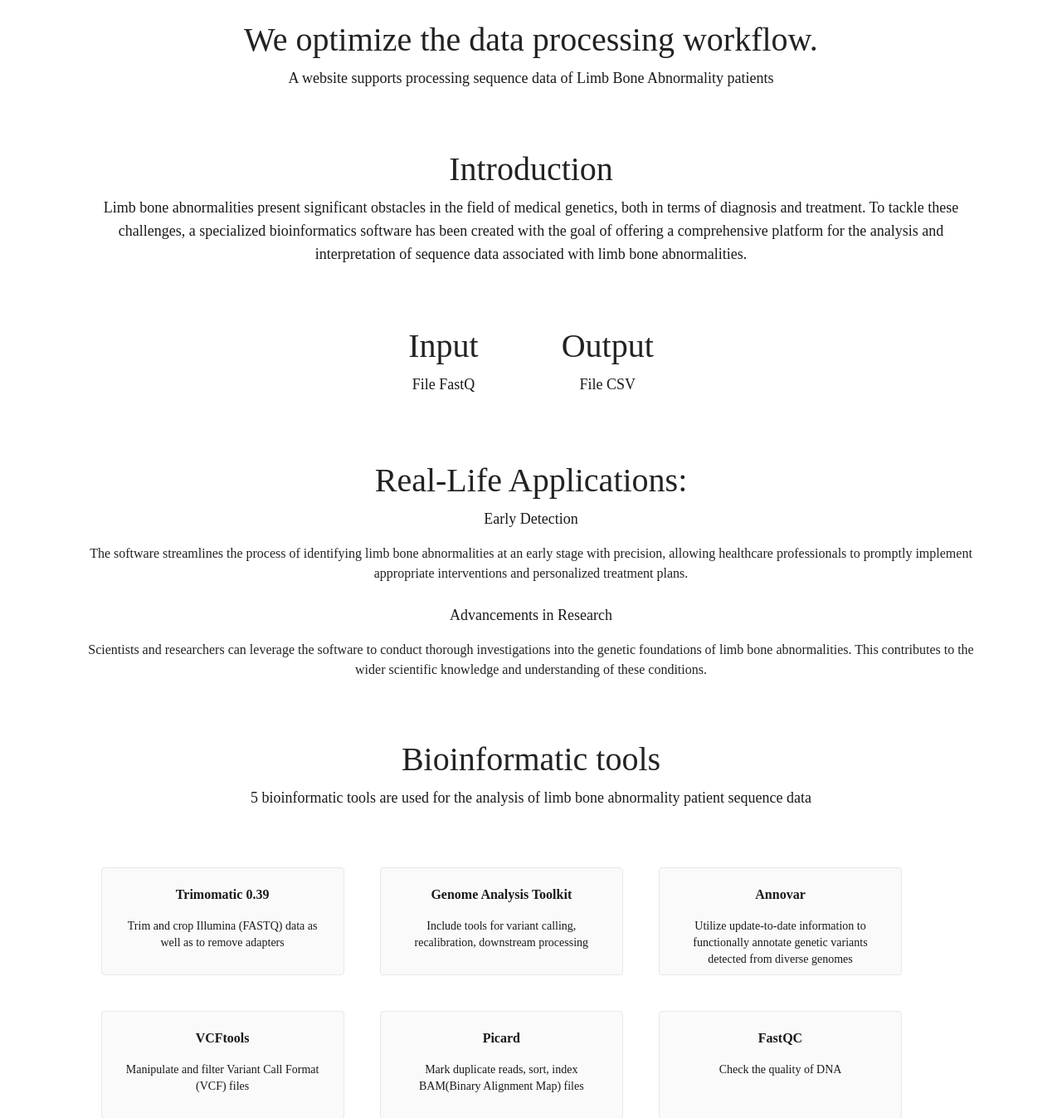
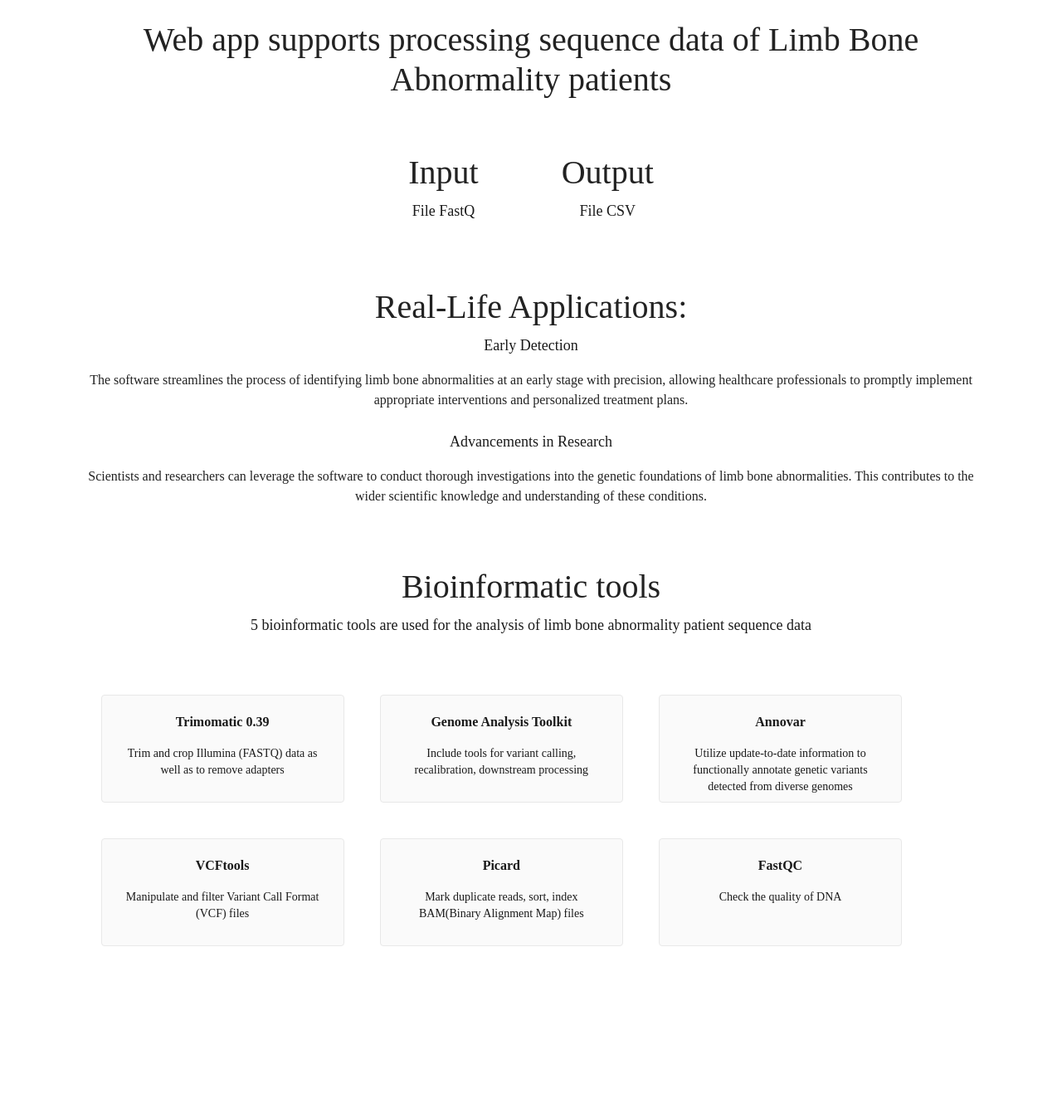
Before and after one commit to larycoder/Limb-Bone-Abnormality, a Flask app: page /homepage in a window 1280 px wide. Shown: the part 56-1403 px from the top of the page at 83% size. After the commit the page ends 1196 px from the top, so only its background shows below. Run offline with Flask 3, Linux system fonts and the light colour scheme; some libraries are stand-ins or nearby versions.

Commit message:
Update index

```diff
--- a/templates/index.html
+++ b/templates/index.html
@@ -3,15 +3,7 @@
 {% block content %}
 <div class="container">
     <div class="form mt-4 text-center mx-auto">
-        <h1 class="begin">We optimize the data processing workflow.</h1>
-        <p>A website supports processing sequence data of Limb Bone Abnormality patients</p>
-    </div>
-    <div class="form mt-4 text-center mx-auto">
-        <h1 class="begin">Introduction</h1>
-        <p>Limb bone abnormalities present significant obstacles in the field of medical genetics,
-            both in terms of diagnosis and treatment. To tackle these challenges,
-            a specialized bioinformatics software has been created with the goal of offering a comprehensive platform for the analysis
-            and interpretation of sequence data associated with limb bone abnormalities.</p>
+    <h1>Web app supports processing sequence data of Limb Bone Abnormality patients </h1>
     </div>
     <div class="form mt-4 text-center mx-auto">
         <div class="IO">
```
